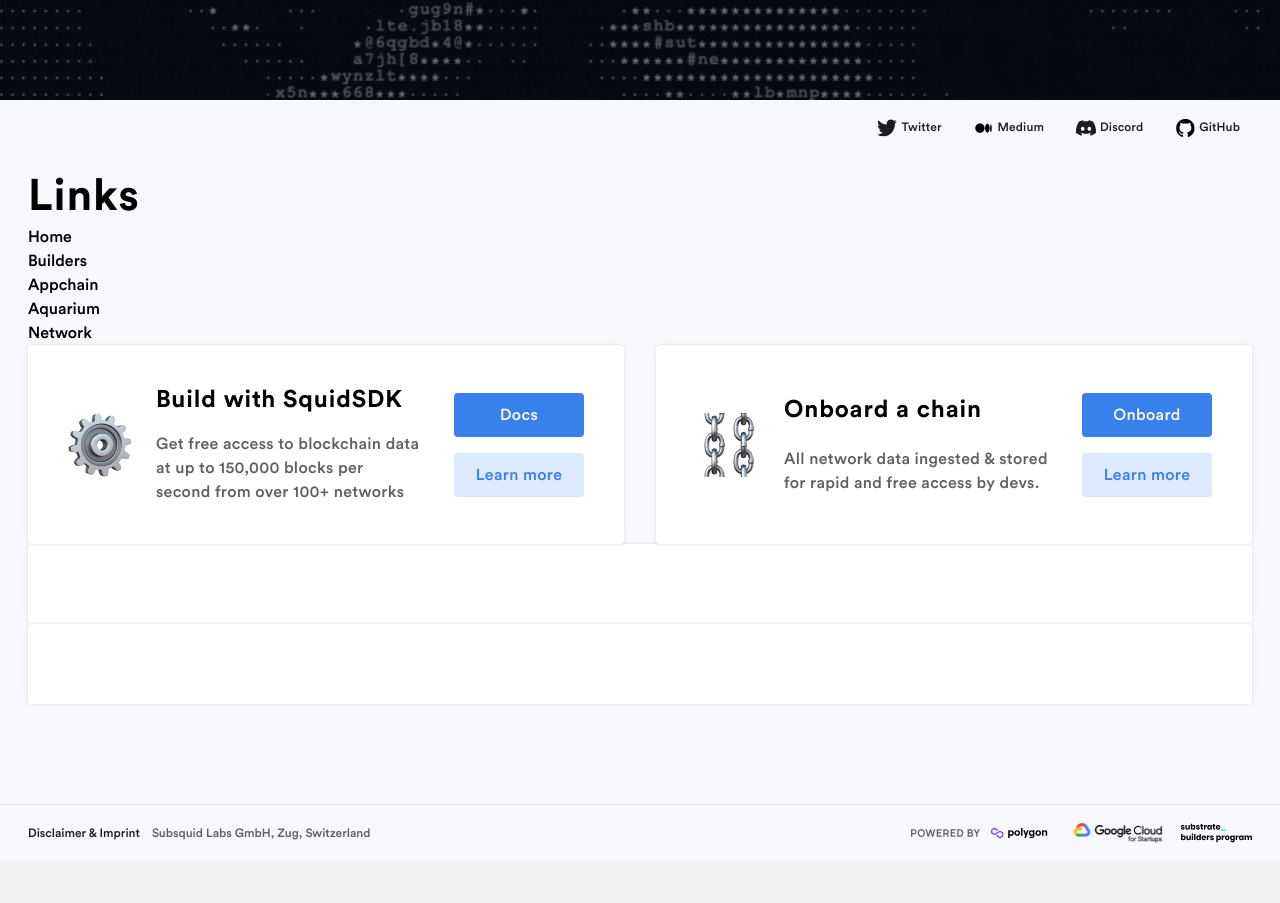
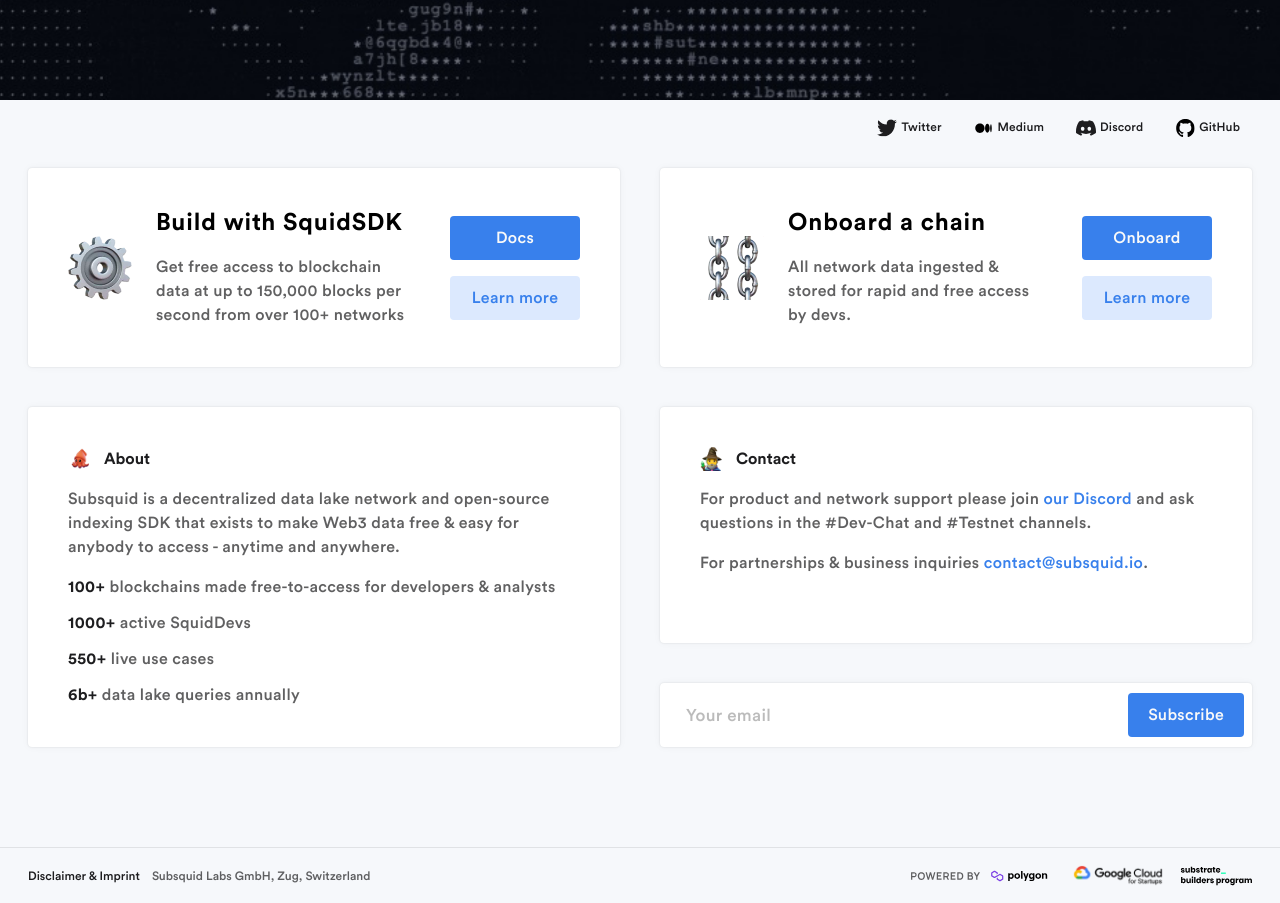
Before and after one commit to topverstka/subsquid, a React (Vite) app: page / in a window 1280 px wide. Shown: the part 700-1603 px from the top of the page. Before the commit the page ends 1561 px from the top, so only its background shows below. Built offline with nearby package versions, Linux system fonts and the light colour scheme.

Commit message:
add home page

```diff
--- a/src/App.scss
+++ b/src/App.scss
@@ -98,3 +98,31 @@ input[type="button"], input[type="reset"], input[type="submit"], button, .Button
 .hidden {
   display: none !important;
 }
+
+.form-email {
+  display: flex;
+
+  label {
+    width: 100%;
+    display: flex;
+    height: 64px;
+    padding: 8px 8px 8px 24px;
+    align-items: center;
+    gap: 12px;
+    align-self: stretch;
+    border-radius: 4px;
+    background: var(--white-cards, #FFF);
+    box-shadow: 0 0 8px 0 rgba(0, 0, 0, 0.04), 0 0 2px 0 rgba(0, 0, 0, 0.12);
+  }
+
+  input {
+    font-size: 17px;
+    font-weight: 450;
+    line-height: 160%;
+    letter-spacing: 0.34px;
+
+    &::placeholder {
+      color: var(--black-muted-30, rgba(29, 29, 31, 0.30));
+    }
+  }
+}
--- a/src/components/Header/Header.tsx
+++ b/src/components/Header/Header.tsx
@@ -2,7 +2,6 @@ import * as React from "react";
 import './Header.scss'
 import {Link} from "react-router-dom";
 import logo from "../../assets/images/logo.png";
-import arrow from "../../assets/images/arrow.svg";
 import classNames from "classnames";
 import {useEffect, useState} from "react";
 
@@ -44,12 +43,12 @@ const MenuData: MenuItem[] = [
                     {
                         title: 'Squid SDK',
                         text: 'Web3’s most powerful indexing tookkit. >100x faster than the Graph and endless possibilities.',
-                        link: "#!"
+                        link: "/builders"
                     },
                     {
                         title: 'Aquarium: hosted service',
                         text: 'Instant deployment of blockchain APIs and sophisticated data pipelines.',
-                        link: "#!"
+                        link: "/aquarium"
                     }
                 ]
             },
@@ -59,7 +58,7 @@ const MenuData: MenuItem[] = [
                     {
                         title: 'Onboarding service',
                         text: 'Join Subsquid Network to empower developers on your chain with unlimited free data access.',
-                        link: "#!"
+                        link: "/appchain"
                     }
                 ]
             }
@@ -67,16 +66,7 @@ const MenuData: MenuItem[] = [
     },
     {
         title: 'Network',
-        links: [
-            {
-                title: 'Overview',
-                link: "#!"
-            },
-            {
-                title: 'Status',
-                link: "#!"
-            },
-        ]
+        link: "/network"
     },
     {
         title: "Docs",
@@ -117,7 +107,7 @@ export default function Header(params: HeaderParams = {isDark: false, coordYDark
     })
 
     function createLink(title: string, link: string, index: number, isTopLevel: boolean = false) {
-        return <a href={link} className={classNames({
+        return <Link to={link} className={classNames({
             'HeaderLinkItem': true,
             'HeaderLinkItem--top': isTopLevel
         })} key={index}>
@@ -126,17 +116,17 @@ export default function Header(params: HeaderParams = {isDark: false, coordYDark
                 <path d="M3.33398 8H12.6673" stroke="currentColor"/>
                 <path d="M8 3.33331L12.6667 7.99998L8 12.6666" stroke="currentColor"/>
             </svg>
-        </a>
+        </Link>
     }
 
     function createItemsLink(title: string, items: MenuItemItemsItem[], index: number) {
         return <div className="HeaderItemsLink" key={index}>
             <span className="HeaderItemsLink__title">{title}</span>
             <div className="HeaderItemsLink__items">
-                {items.map((item, i) => (<a key={i} href={item.link} className="HeaderItemsLinkItem">
+                {items.map((item, i) => (<Link key={i} to={item.link} className="HeaderItemsLinkItem">
                     <span className="HeaderItemsLinkItem__title">{item.title}</span>
                     <span className="HeaderItemsLinkItem__text">{item.text}</span>
-                </a>))}
+                </Link>))}
             </div>
         </div>
     }
--- a/src/routes/Homepage/HomePage.tsx
+++ b/src/routes/Homepage/HomePage.tsx
@@ -2,11 +2,12 @@ import * as React from "react";
 import Banner from "../../components/Banner/Banner";
 import Header from "../../components/Header/Header";
 import Footer from "../../components/Footer/Footer";
-import Card from "../../components/Card/Card";
+import Card, {CardType} from "../../components/Card/Card";
 import Gear from "../../assets/images/gear.png";
 import Chains from "../../assets/images/chains.png";
+import LogoImg from "../../assets/images/logo.png";
+import MageImg from "../../assets/images/mage.png";
 import "./Homepage.scss";
-import logo from "../../assets/images/logo.png";
 import {Link} from "react-router-dom";
 
 export default function HomePage() {
@@ -17,43 +18,72 @@ export default function HomePage() {
             <Header isDark={true} coordYDarkEnd={window.innerHeight}/>
             <Banner/>
             <div className="Container">
-
-
-                <h2>Links</h2>
-                <Link to="/">Home</Link><br/>
-                <Link to="/builders">Builders</Link><br/>
-                <Link to="/appchain">Appchain</Link><br/>
-                <Link to="/aquarium">Aquarium</Link><br/>
-                <Link to="/network">Network</Link><br/>
-
-                <div className="HomePage__first-section">
-                    <Card>
+                <div className="HomePage">
+                    <Card className="HomePage__section" type={CardType.primary}>
                         <div className="HomePage-card">
                             <img className="HomePage-card__icon" src={Gear} alt="Build with SquidSDK"/>
                             <h2 className="HomePage-card__title H4">Build with SquidSDK</h2>
-                            <p className="HomePage-card__desc">Get free access to blockchain data at up to 150,000 blocks per second from over 100+ networks</p>
+                            <p className="HomePage-card__desc">Get free access to blockchain data at up to 150,000
+                                blocks per second from over 100+ networks</p>
                             <div className="HomePage-card__buttons">
                                 <a href="#!" className='HomePage-card__button1 Button Button--infocus'>Learn more</a>
                                 <a href="#!" className='HomePage-card__button2 Button'>Docs</a>
                             </div>
                         </div>
                     </Card>
-                    <Card>
+                    <Card className="HomePage__section" type={CardType.primary}>
                         <div className="HomePage-card">
                             <img className="HomePage-card__icon" src={Chains} alt="Onboard a chain"/>
                             <h2 className="HomePage-card__title H4">Onboard a chain</h2>
-                            <p className="HomePage-card__desc">All network data ingested & stored for rapid and free access by devs.</p>
+                            <p className="HomePage-card__desc">All network data ingested & stored for rapid and free
+                                access by devs.</p>
                             <div className="HomePage-card__buttons">
                                 <a href="#!" className='HomePage-card__button1 Button Button--infocus'>Learn more</a>
                                 <a href="#!" className='HomePage-card__button2 Button'>Onboard</a>
                             </div>
                         </div>
                     </Card>
-                </div>
+                    <Card className="HomePage__section" type={CardType.primary}>
+                        <div className="HomePageCard">
+                            <div className="HomePageCard__header">
+                                <img src={LogoImg} alt="" className="HomePageCard__image"/>
+                                <p className="HomePageCard__title">About</p>
+                            </div>
 
-                <div className="HomePage__second-section">
-                    <Card></Card>
-                    <Card></Card>
+                            <p className="HomePageCard__text">Subsquid is a decentralized data lake network and
+                                open-source indexing SDK that exists to make Web3 data free & easy for anybody to access
+                                - anytime and anywhere.</p>
+
+                            <div className="HomePageCard__items">
+                                <p><b>100+</b> blockchains made free-to-access for developers & analysts</p>
+                                <p><b>1000+</b> active SquidDevs</p>
+                                <p><b>550+</b> live use cases</p>
+                                <p><b>6b+</b> data lake queries annually</p>
+                            </div>
+                        </div>
+                    </Card>
+                    <div className="HomePage__section">
+                        <Card type={CardType.primary}>
+                            <div className="HomePageCard">
+                                <div className="HomePageCard__header">
+                                    <img src={MageImg} alt="" className="HomePageCard__image"/>
+                                    <p className="HomePageCard__title">Contact</p>
+                                </div>
+
+                                <p className="HomePageCard__text">For product and network support please join <a
+                                    href="#!">our Discord</a> and ask questions in the #Dev-Chat and #Testnet channels.
+                                </p>
+                                <p className="HomePageCard__text">For partnerships & business inquiries <a
+                                    href="mailto:contact@subsquid.io">contact@subsquid.io</a>.</p>
+                            </div>
+                        </Card>
+                        <form className="form-email">
+                            <label htmlFor="email">
+                                <input id="email" type="email" placeholder="Your email" required={true}/>
+                                <button className="Button" type="submit">Subscribe</button>
+                            </label>
+                        </form>
+                    </div>
                 </div>
             </div>
             <Footer/>
--- a/src/routes/Homepage/Homepage.scss
+++ b/src/routes/Homepage/Homepage.scss
@@ -1,7 +1,6 @@
 @import "../../assets/scss/spec/mixins";
 
 .HomePage {
-  &__first-section {
   display: grid;
   grid-template-columns: 1fr;
   gap: 32px;
@@ -9,10 +8,24 @@
   @include media-up(md) {
     grid-template-columns: 1fr 1fr;
   }
+
+  @include media-up(xl) {
+    gap: 40px;
   }
 
-  &__second-section {
+  &__section {
+    display: flex;
+    flex-direction: column;
+    justify-content: space-between;
+    gap: 32px;
 
+    @include media-up(xl) {
+      gap: 40px;
+    }
+
+    .Card {
+      height: 100%;
+    }
   }
 }
 
@@ -88,3 +101,74 @@
     grid-area: Button2;
   }
 }
+
+.HomePageCard {
+  &__header {
+    display: grid;
+    grid-template-columns: auto 1fr;
+    gap: 12px;
+    margin-bottom: 12px;
+    align-content: center;
+
+    @include media-up(md) {
+      margin-bottom: 16px;
+    }
+  }
+
+  &__image {
+    width: 24px;
+    height: 24px;
+    object-fit: contain;
+  }
+
+  &__title {
+    color: var(--black, #1D1D1F);
+    font-size: 16px;
+    font-weight: 700;
+    line-height: 1;
+    align-self: center;
+  }
+
+  &__text {
+    color: var(--black-muted-70, rgba(29, 29, 30, 0.70));
+    font-size: 16px;
+    font-weight: 450;
+    line-height: 150%;
+    letter-spacing: 0.32px;
+
+    &:not(:last-child) {
+      margin-bottom: 12px;
+
+      @include media-up(md) {
+        margin-bottom: 16px;
+      }
+    }
+  }
+
+  &__items {
+    margin-top: 20px;
+    display: grid;
+    grid-template-columns: 1fr;
+    gap: 12px;
+
+    @include media-up(md) {
+      margin-top: 16px;
+    }
+
+    p {
+      color: var(--black-muted-70, rgba(29, 29, 30, 0.70));
+      font-size: 16px;
+      font-weight: 450;
+      line-height: 150%;
+      letter-spacing: 0.32px;
+
+      b {
+        color: var(--black, #1D1D1F);
+      }
+    }
+  }
+
+  a {
+    color: var(--buttons-button-default, #3880EC);
+  }
+}
```
Lines whose indentation alone changed are shown as unchanged.
